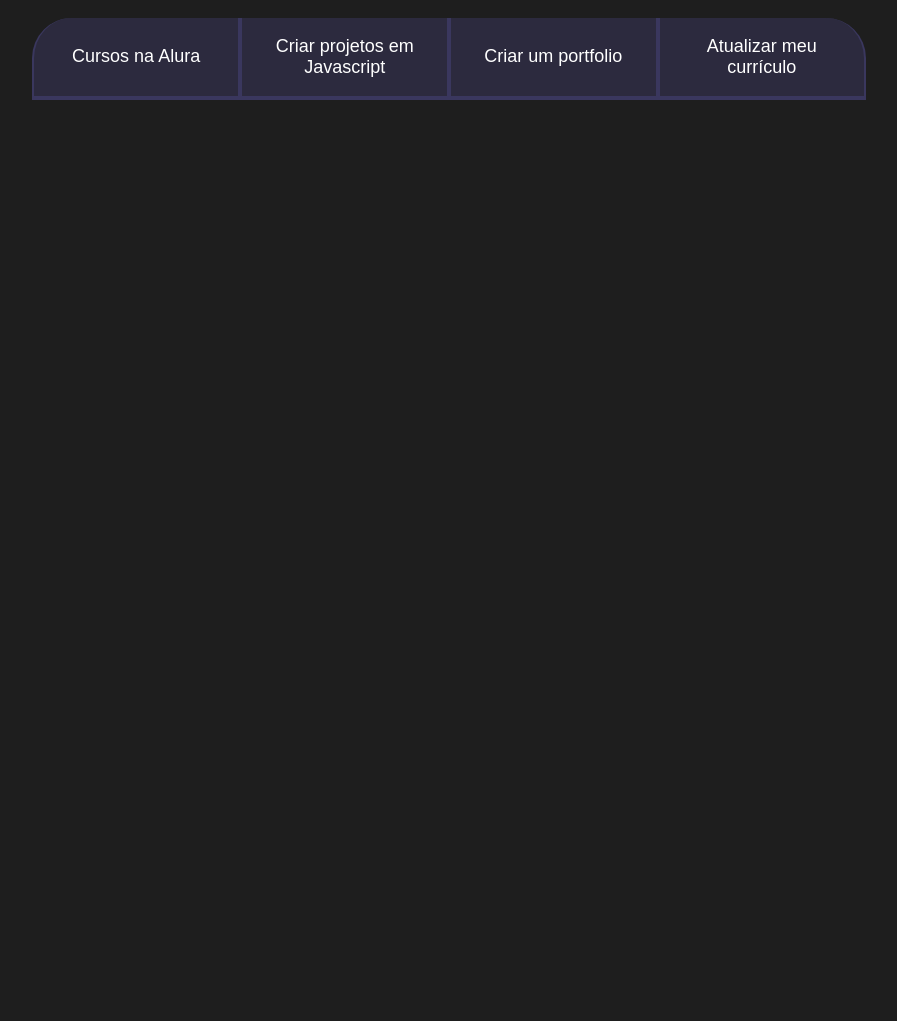
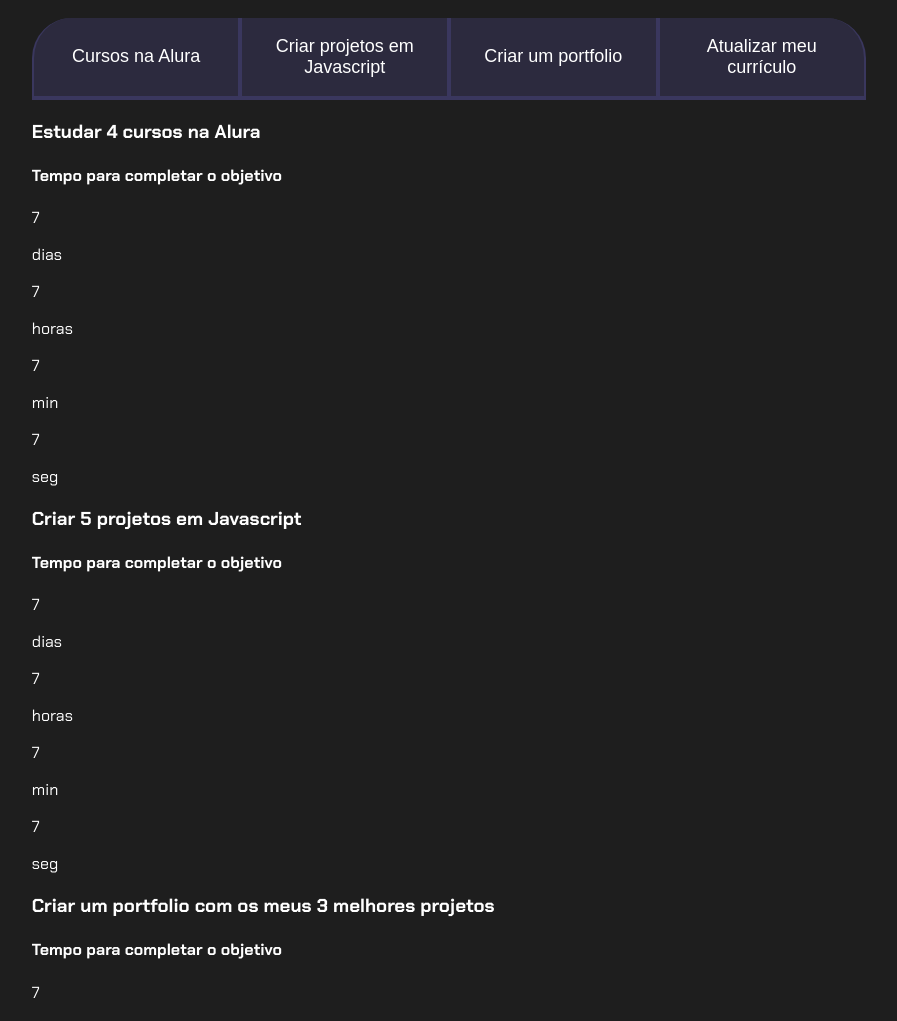
Before and after one commit to thays2408/site-projeto-de-vida-luiz-fernando-, a plain HTML site: page index.html in a window 1280 px wide. Shown: the part 72-1093 px from the top of the page, without its empty margins (191-1088 px from the left). Before the commit the page ends 800 px from the top, so only its background shows below. Drawn offline with Linux system fonts and the light colour scheme.

Commit message:
Add files via upload

```diff
--- a/index.html
+++ b/index.html
@@ -1,22 +1,116 @@
 <!DOCTYPE html>
 <html lang="pt-br">
+
 <head>
     <meta charset="UTF-8">
-    <meta http-equiv="X-UA-Compatible" content="IE=edge">
     <meta name="viewport" content="width=device-width, initial-scale=1.0">
     <title>Meus objetivos do ano</title>
     <link rel="stylesheet" href="style.css">
 </head>
+
 <body>
-
-</body>
-</html>
 <section class="conteudo-principal">
     <h2 class="titulo-principal">Meus Objetivos do ano<span>_</span></h2>
+    <div class="conteudo">
 <div class="botoes">
     <button class="botao">Cursos na Alura</button>
     <button class="botao">Criar projetos em Javascript</button>
     <button class="botao">Criar um portfolio</button>
     <button class="botao">Atualizar meu currículo</button>
 </div>
+<div class="abas-textos">
+    <div class="aba-conteudo aivo">
+        <h3 class="aba-conteudo-titulo-principal">Estudar 4 cursos na Alura</h3>
+        <h4 class="aba-conteudo-titulo-secundario">Tempo para completar o objetivo</h4>
+        <div class="contador">
+            <div class="contador-digito">
+                <p class="contador-digito-numero" id="dias0">7</p>
+                <p class="contador-digito-texto">dias</p>
+                </div>
+                <div class="contador-digito">
+                <p class="contador-digito-numero" id="horas0">7</p>
+                <p class="contador-digito-texto">horas</p>
+                </div>
+                <div class="contador-digito">
+                <p class="contador-digito-numero" id="mine">7</p>
+                <p class="contador-digito-texto">min</p>
+                </div>
+                <div class="contador-digito">
+                <p class="contador-digito-numero" id="sege">7</p>
+                <p class="contador-digito-texto">seg</p>
+                </div>
+                </div>
+                </div>
+                <div class="aba-conteudo">
+                <h3 class="aba-conteudo-titulo-principal">Criar 5 projetos em Javascript</h3>
+                <h4 class="aba-conteudo-titulo-secundario">Tempo para completar o objetivo</h4>
+                <div class="contador">
+                <div class="contador-digito">
+                <p class="contador-digito-numero" id="dias1">7</p>
+                <p class="contador-digito-texto">dias</p>
+                </div>
+                <div class="contador-digito">
+                <p class="contador-digito-numero" id="horas1">7</p>
+                <p class="contador-digito-texto">horas</p>
+                </div>
+                <div class="contador-digito">
+                <p class="contador-digito-numero" id="min1">7</p>
+                <p class="contador-digito-texto">min</p>
+                </div>
+                <div class="contador-digito">
+                    <p class="contador-digito-numero" id="seg1">7</p>
+                    <p class="contador-digito-texto">seg</p>
+                    </div>
+                    </div>
+                    </div>
+                    <div class="aba-conteudo">
+                    <h3 class="aba-conteudo-titulo-principal">Criar um portfolio com os meus 3 melhores projetos</h3>
+                    <h4 class="aba-conteudo-titulo-secundario">Tempo para completar o objetivo</h4>
+                    <div class="contador">
+                    <div class="contador-digito">
+                    <p class="contador-digito-numero" id="dias2">7</p>
+                    <p class="contador-digito-texto">dias</p>
+                    </div>
+                    <div class="contador-digito">
+                    <p class="contador-digito-numero" id="horas2">7</p>
+                    <p class="contador-digito-texto">horas</p>
+                    </div>
+                    <div class="contador-digito">
+                    <p class="contador-digito-numero" id="min2">7</p>
+                    <p class="contador-digito-texto">min</p>
+                    </div>
+                    <div class="contador-digito">
+                    <p class="contador-digito-numero" id="seg2">7</p>
+                    <p class="contador-digito-texto">seg</p>
+                    </div>
+                    </div>
+                    </div>
+                    <div class="aba-conteudo">
+                        <h3 class="aba-conteudo-titulo-principal">Atualizar meu curriculo com os certificados da Alura</h3>
+
+<h4 class="aba-conteudo-titulo-secundario">Tempo para completar o objetivo</h4>
+<div class="contador">
+<div class="contador-digito">
+<p class="contador-digito-numero" id="dias3">7</p>
+<p class="contador-digito-texto">dias</p>
+</div>
+<div class="contador-digito">
+<p class="contador-digito-numero" id="horas3">7</p>
+<p class="contador-digito-texto">horas</p>
+</div>
+<div class="contador-digito">
+<p class="contador-digito-numero" id="min3">7</p>
+<p class="contador-digito-texto">min</p>
+</div>
+<div class="contador-digito">
+<p class="contador-digito-numero" id="seg3">7</p>
+<p class="contador-digito-texto">seg</p>
+</div>
+</div>
+</div>
+</div>
+</div>
 </section>
+<script src="main.js"></script>
+</body>
+</html>
```
